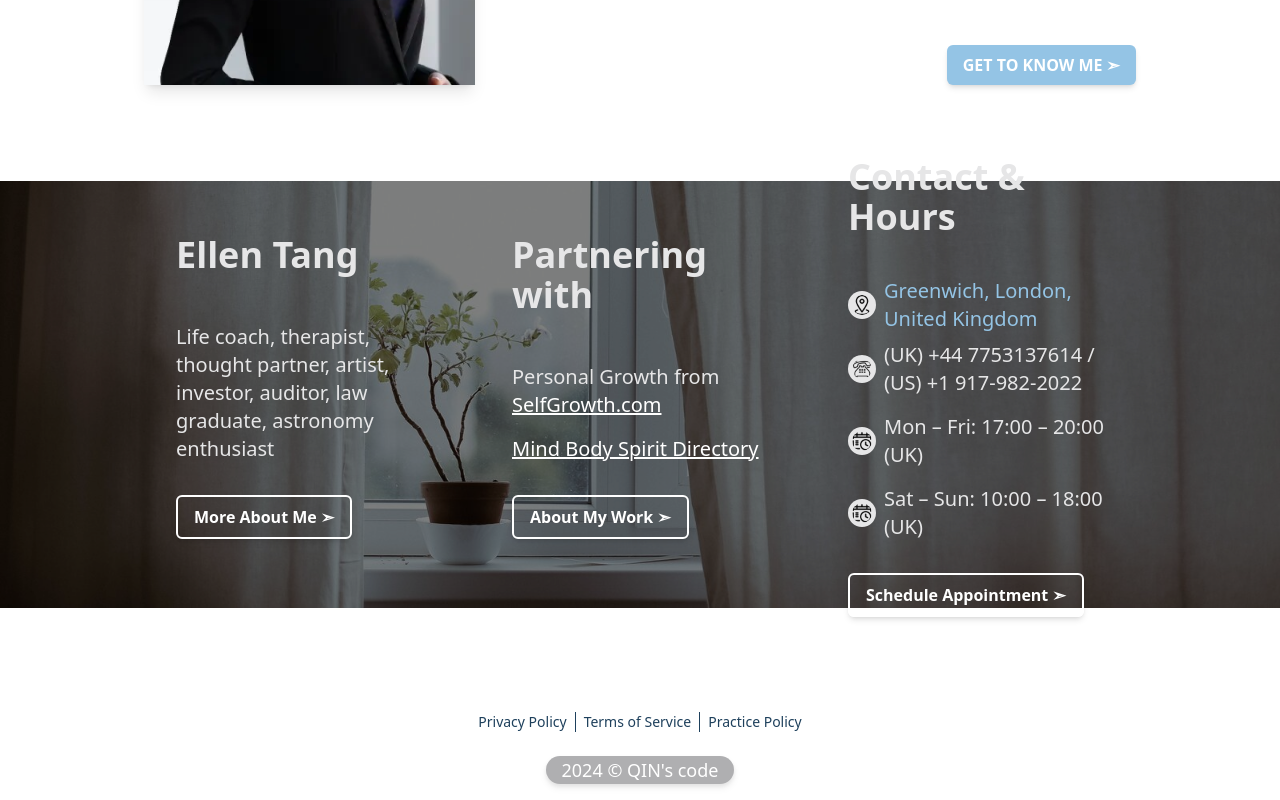
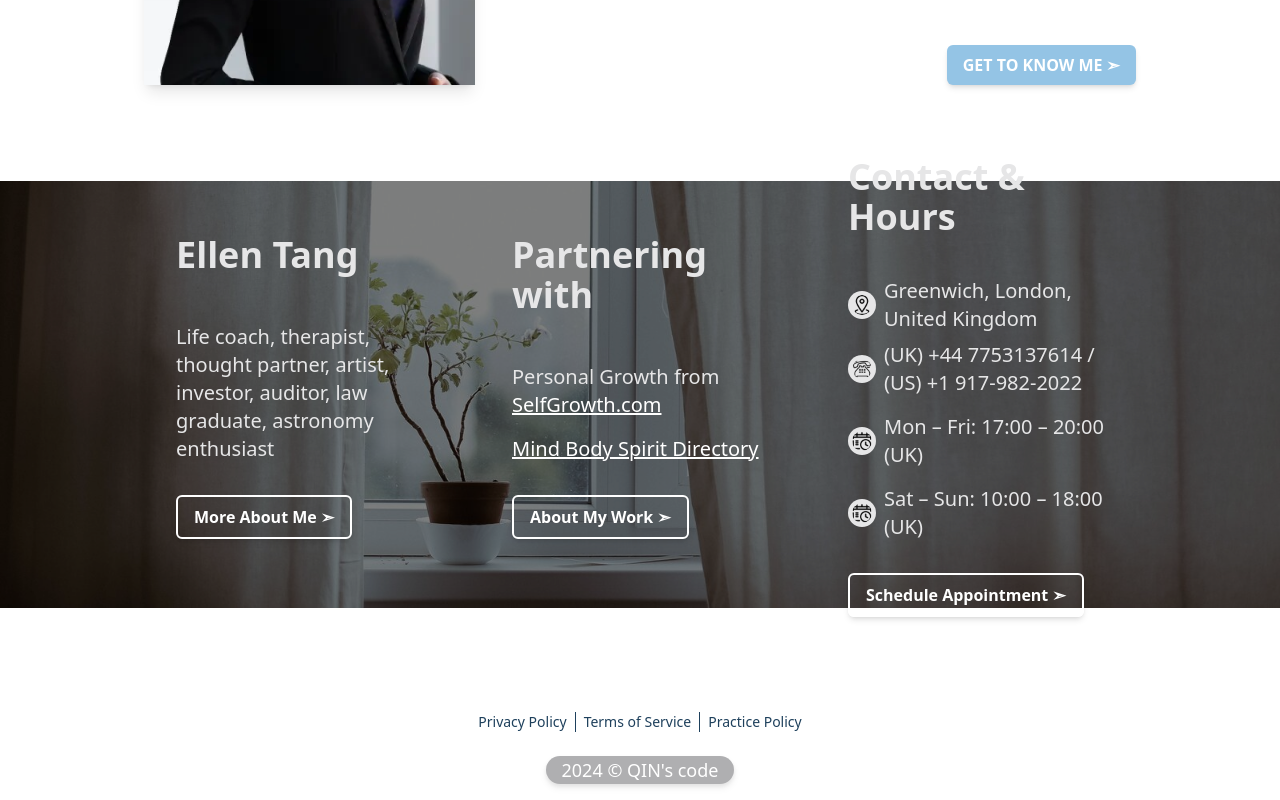
Before and after one commit to Qinisfighting/EllenTangCoaching, a React (Vite) app: page / in a window 1280 px wide. Shown: the part 661-1461 px from the top of the page. Built offline with nearby package versions, Linux system fonts and the light colour scheme.

Commit message:
Update Banners.tsx

```diff
--- a/src/components/Banners.tsx
+++ b/src/components/Banners.tsx
@@ -29,7 +29,7 @@ import phone from "../assets/phone.png";
                   <h1 className="text-left text-3xl md:text-4xl font-semibold">Contact & Hours</h1>
                   <div className="flex items-center">
                   <img className="w-7 h-7 p-1 mr-2 bg-mystone-100 rounded-full" src={navi} alt="navi"/>
-                  <a className="text-myblue-300 text-lg md:text-xl" href="https://www.google.com/maps/place/Greenwich,+London,+Vereinigtes+K%C3%B6nigreich/@51.487395,-0.0366549,13z/data=!3m1!4b1!4m6!3m5!1s0x47d8a9cea79975f3:0x1470a7a162e4ca6c!8m2!3d51.4933675!4d0.0098214!16zL20vMG5xdjE?entry=ttu" target="_blank">Greenwich, London, United Kingdom</a>
+                  <a className="text-lg md:text-xl" href="https://www.google.com/maps/place/Greenwich,+London,+Vereinigtes+K%C3%B6nigreich/@51.487395,-0.0366549,13z/data=!3m1!4b1!4m6!3m5!1s0x47d8a9cea79975f3:0x1470a7a162e4ca6c!8m2!3d51.4933675!4d0.0098214!16zL20vMG5xdjE?entry=ttu" target="_blank">Greenwich, London, United Kingdom</a>
                 </div>
                 <div className="flex items-center">
                   <img className="w-7 h-7 p-1 mr-2 bg-mystone-100 rounded-full" src={phone} alt="phone"/>
```
